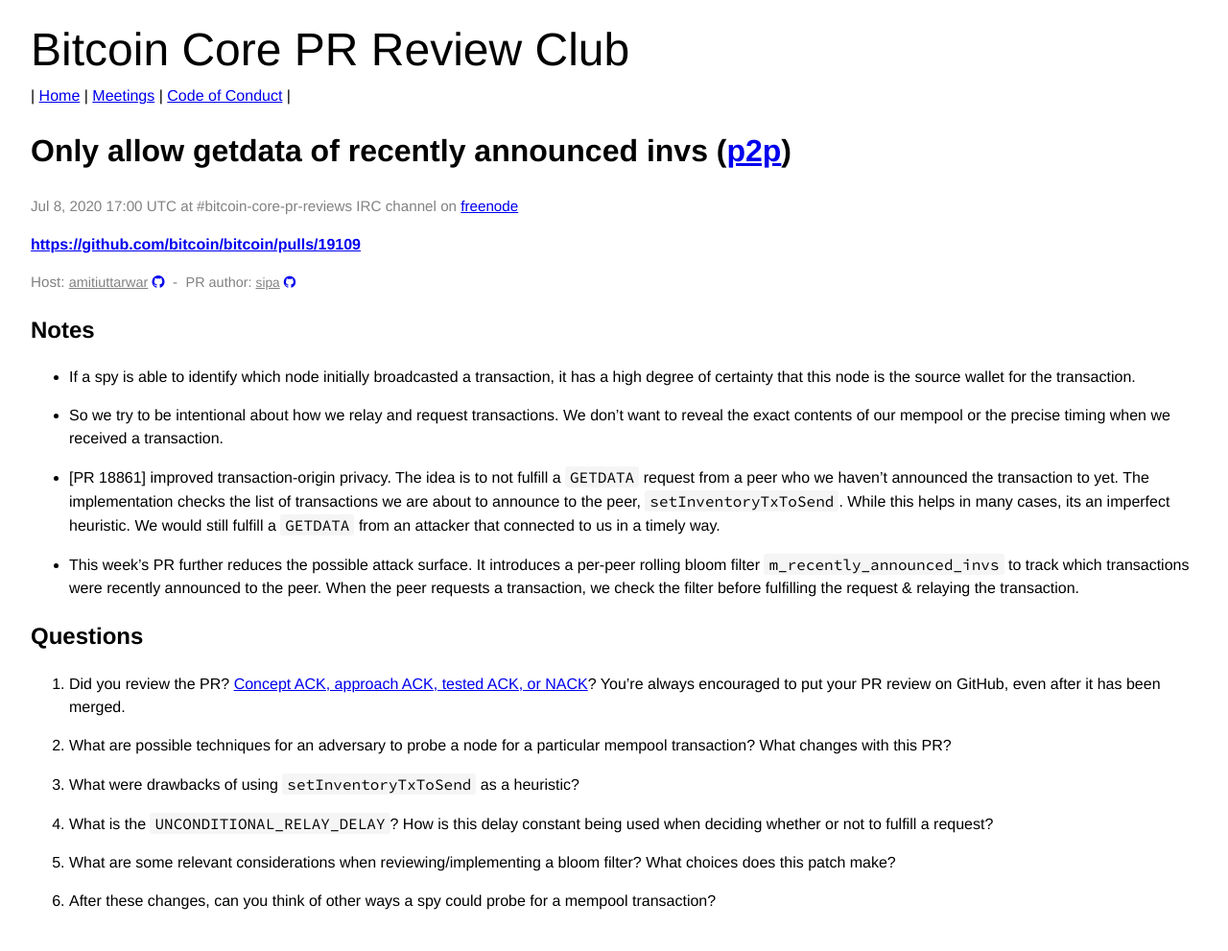
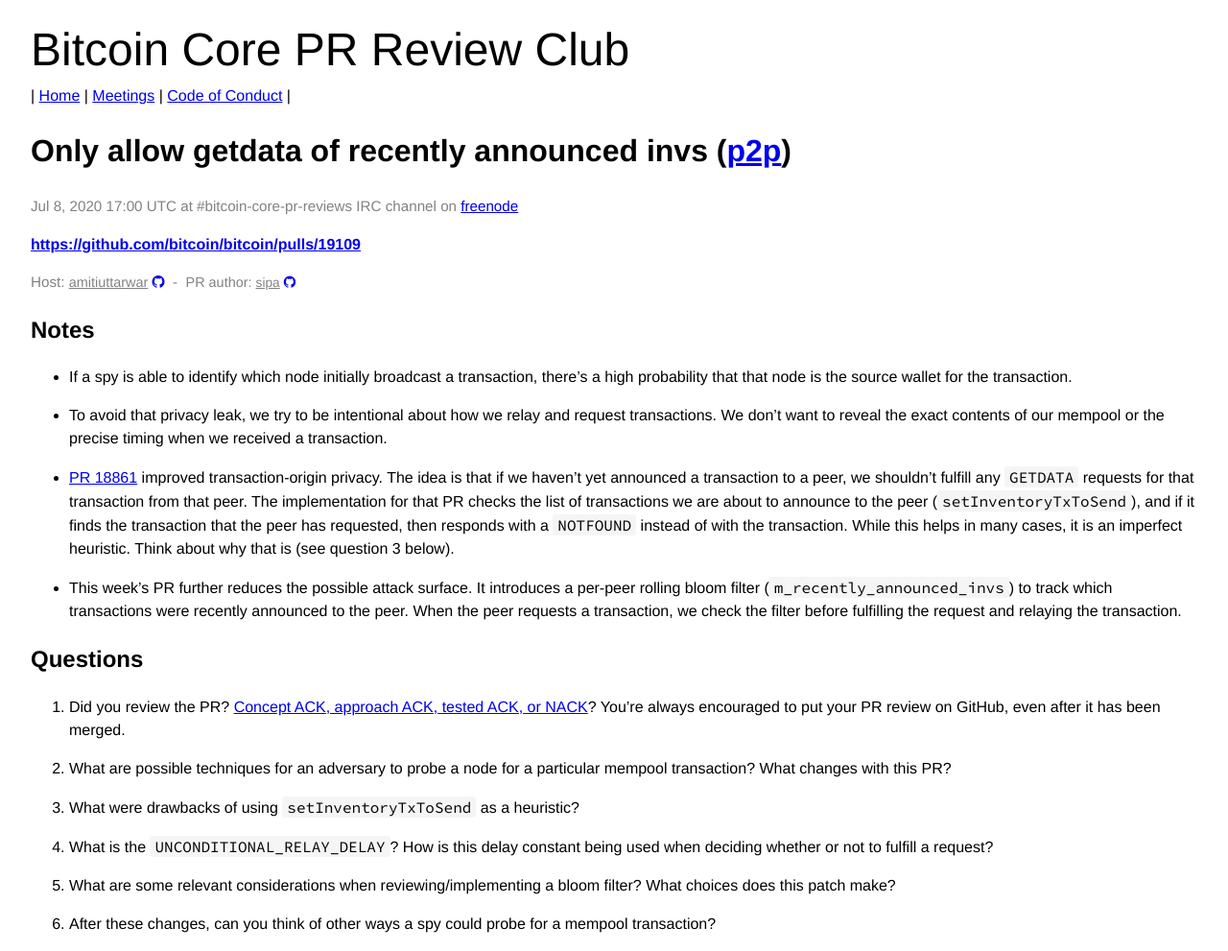
Before and after one commit to bitcoin-core-review-club/website, a Jekyll site: the page built from _posts/2020-07-08-#19109.md, in a window 1280 px wide. Shown: the whole page at 96% size. Built offline with Jekyll 4.4.1, drawn with Linux system fonts in a browser that asks for light colours; before the commit the page ends 967 px from its top, so only the background shows below that.

Commit message:
n19109 minor tweaks

```diff
--- a/_posts/2020-07-08-#19109.md
+++ b/_posts/2020-07-08-#19109.md
@@ -11,25 +11,28 @@
 ---
 
 ## Notes
-- If a spy is able to identify which node initially broadcasted a transaction,
-  it has a high degree of certainty that this node is the source wallet for the
+
+- If a spy is able to identify which node initially broadcast a transaction,
+  there's a high probability that that node is the source wallet for the
   transaction.
 
-- So we try to be intentional about how we relay and request transactions. We
+- To avoid that privacy leak, we try to be intentional about how we relay and request transactions. We
   don't want to reveal the exact contents of our mempool or the precise timing
   when we received a transaction.
 
-- [PR 18861] improved transaction-origin privacy. The idea is to not fulfill a
-  `GETDATA` request from a peer who we haven't announced the transaction to
-  yet. The implementation checks the list of transactions we are about to
-  announce to the peer, `setInventoryTxToSend`. While this helps in many cases,
-  its an imperfect heuristic. We would still fulfill a `GETDATA` from an
-  attacker that connected to us in a timely way.
+- [PR 18861](https://github.com/bitcoin/bitcoin/pull/18861) improved
+  transaction-origin privacy. The idea is that if we haven't yet announced a
+  transaction to a peer, we shouldn't fulfill any `GETDATA` requests for that
+  transaction from that peer.
+  The implementation for that PR checks the list of transactions we are about to
+  announce to the peer (`setInventoryTxToSend`), and if it finds the transaction
+  that the peer has requested, then responds with a `NOTFOUND` instead of with the transaction. While this helps in many cases,
+  it is an imperfect heuristic. Think about why that is (see question 3 below).
 
 - This week's PR further reduces the possible attack surface. It introduces a
-  per-peer rolling bloom filter `m_recently_announced_invs` to track which
+  per-peer rolling bloom filter (`m_recently_announced_invs`) to track which
   transactions were recently announced to the peer. When the peer requests a
-  transaction, we check the filter before fulfilling the request & relaying the
+  transaction, we check the filter before fulfilling the request and relaying the
   transaction.
 
 ## Questions
```
